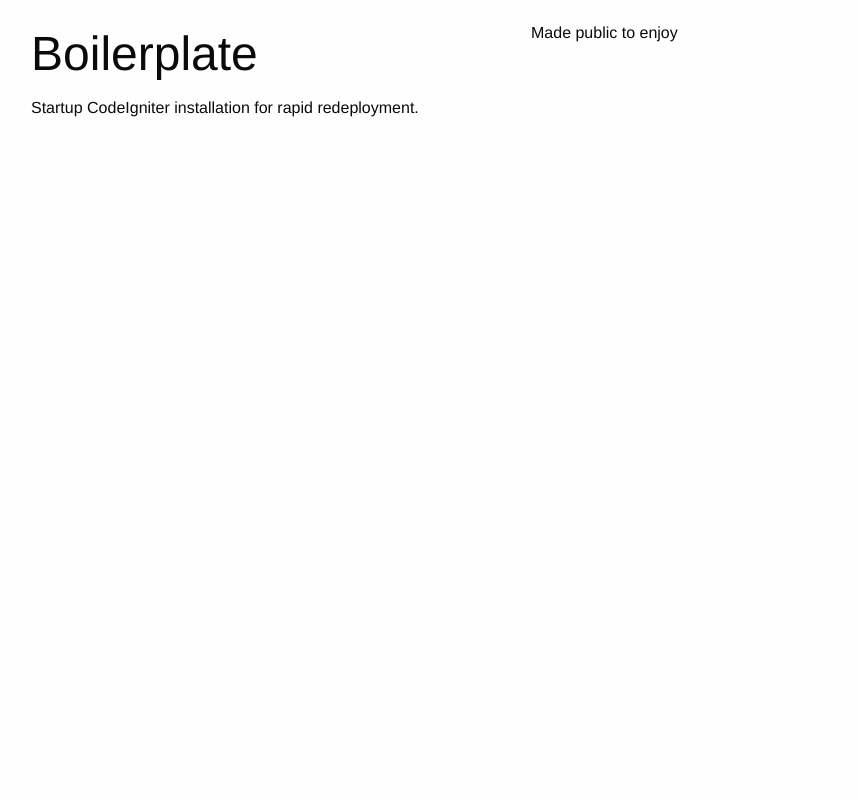
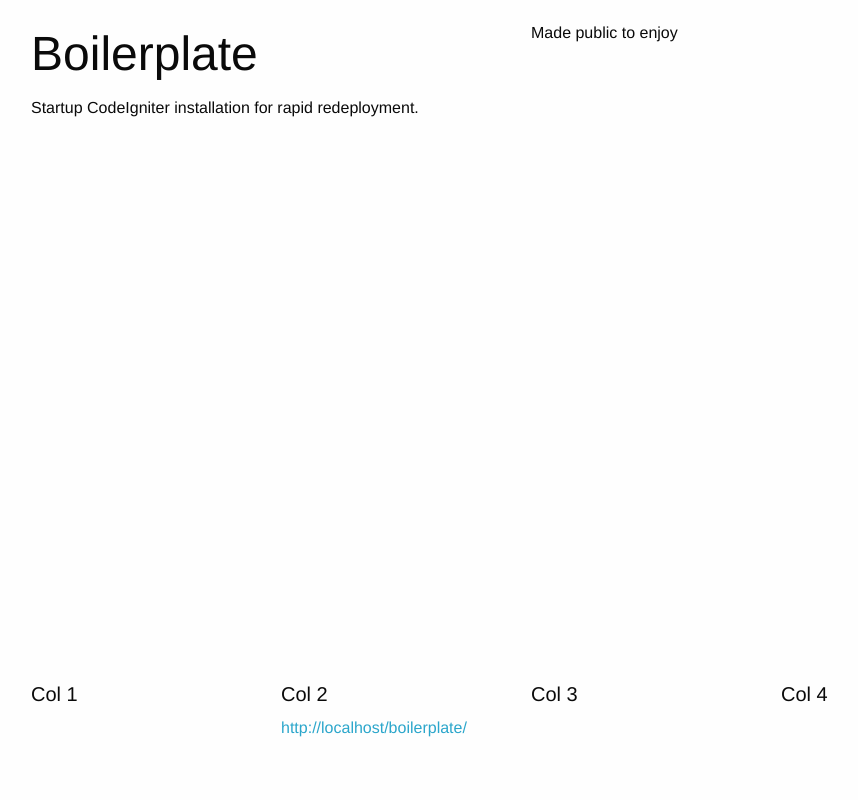
Before and after one commit to Wisey/boilerplate, a CodeIgniter app: page /boilerplate/ in a window 1280 px wide. Shown: the whole page, without its empty margins (124-982 px from the left). Run offline with CodeIgniter, Linux system fonts and the light colour scheme; some libraries are stand-ins or nearby versions.

Commit message:
Add the fun stuff

```diff
--- /dev/null
+++ b/application/views/inc/footer-large.php
@@ -0,0 +1,26 @@
+<!-- Shows on medium sizes upwards -->
+<footer class="show-for-large" id="large-footer">
+	<div class="row" data-equalizer>
+		<div class="small-12 large-3 columns" data-equalizer-watch>
+			<h5>Col 1</h5>
+			<p>
+			</p>
+		</div>
+		<div class="footer-border small-12 large-3 columns" data-equalizer-watch>
+			<h5>Col 2</h5>
+			<a class="white" href="<?=base_url();?>"><?=base_url();?></a>
+		</div>
+		<div class="footer-border small-12 large-3 columns" data-equalizer-watch>
+			<h5>Col 3</h5>
+			<p>
+
+			</p>
+		</div>
+		<div class="footer-border small-12 large-3 columns" data-equalizer-watch>
+			<h5>Col 4</h5>
+			<p>
+
+			</p>
+		</div>
+	</div>
+</footer>
--- /dev/null
+++ b/application/views/inc/footer-small.php
@@ -0,0 +1,41 @@
+<!-- Shows on small sizes -->
+<footer class="hide-for-large">
+	<ul class="accordion" data-accordion data-allow-all-closed="true" data-multi-expand="true" id="footer-accordion">
+
+		<li class="accordion-item" data-accordion-item>
+			<a class="accordion-title">
+				<h5>Col 1</h5>
+			</a>
+			<div class="accordion-content" data-tab-content>
+
+			</div>
+		</li>
+
+		<li class="accordion-item" data-accordion-item>
+			<a class="accordion-title">
+				<h5>Col 2</h5>
+			</a>
+			<div class="accordion-content" data-tab-content>
+
+			</div>
+		</li>
+
+		<li class="accordion-item" data-accordion-item>
+			<a class="accordion-title">
+				<h5>Col 3</h5>
+			</a>
+			<div class="accordion-content" data-tab-content>
+
+			</div>
+		</li>
+
+		<li class="accordion-item" data-accordion-item>
+			<a class="accordion-title">
+				<h5>Col 4</h5>
+			</a>
+			<div class="accordion-content" data-tab-content>
+			</div>
+		</li>
+
+	</ul>
+</footer>
--- a/application/views/inc/footer.php
+++ b/application/views/inc/footer.php
@@ -1,5 +1,13 @@
-		<script>
-			$(document).foundation();
-		</script>
+				<?php
+					$this->load->view('inc/footer-small');
+					$this->load->view('inc/footer-large');
+				?>
+			</div>
+		</div>
 	</body>
+
+	<!-- Set Foundation Running -->
+	<script>
+		$(document).foundation();
+	</script>
 </html>
--- a/application/views/inc/header.php
+++ b/application/views/inc/header.php
@@ -7,10 +7,13 @@
 	<!-- CSS -->
 		<link rel="stylesheet" type="text/css" href="<?=base_url('css/normalise.css');?>">
 		<link rel="stylesheet" type="text/css" href="<?=base_url('css/foundation-6/foundation.min.css');?>">
-		<link rel="stylesheet" type="text/css" href="<?=base_url('css/core.css');?>">
+		<link rel="stylesheet" type="text/css" href="<?=base_url('css/core/core.css');?>">
 
 	<!-- JS -->
 		<script type="text/javascript" src="<?=base_url('js/jquery-3.4.1/jquery.js');?>"></script>
 		<script type="text/javascript" src="<?=base_url('js/foundation-6/foundation.min.js');?>"></script>
 </head>
+
 <body>
+	<div id="sticky-wrapper">
+		<div id="sticky-content">
--- a/css/core.css
+++ /dev/null
@@ -1,3 +0,0 @@
-main {
-	padding: 20px;
-}
--- /dev/null
+++ b/css/core/core.css
@@ -0,0 +1,30 @@
+#sticky-wrapper {
+	overflow: visible;
+}
+
+#sticky-content {
+	display: flex;
+	flex-direction: column;
+	height: 100vh;
+}
+
+nav, header, footer {
+	flex-shrink: 0;
+}
+
+header {
+	#padding: 20px 0 20px;
+}
+
+main {
+	flex: 1 0 auto;
+	padding: 20px 0;
+}
+
+footer {
+	flex-shrink: 0;
+}
+
+footer#large-footer {
+	padding: 60px 20px;
+}
```
